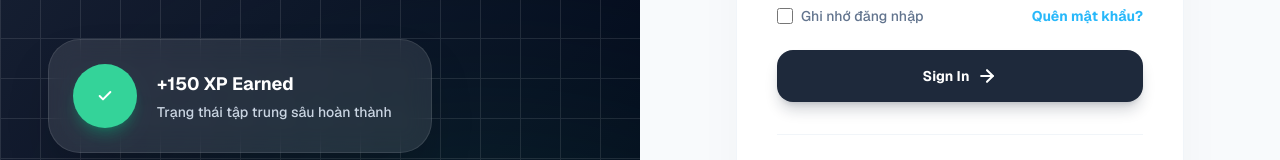
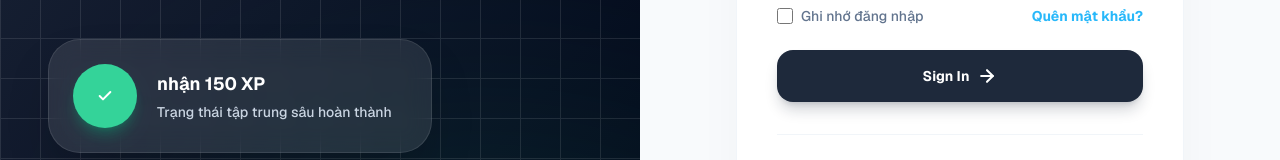
Before and after one commit to tribeti/task-master-pro, a Next.js app in the folder src/: page /login in a window 1280 px wide. Shown: the part 482-642 px from the top of the page. Built offline with nearby package versions, Linux system fonts and the light colour scheme; no server answers.

Commit message:
sửa test

```diff
--- a/src/app/login/page.tsx
+++ b/src/app/login/page.tsx
@@ -219,7 +219,7 @@ export default function TaskFlowAuth() {
                 <CheckIcon />
               </div>
               <div>
-                <h4 className="text-white font-bold text-lg">+150 XP Earned</h4>
+                <h4 className="text-white font-bold text-lg">nhận 150 XP</h4>
                 <p className="text-slate-300 text-sm font-medium mt-1">
                   Trạng thái tập trung sâu hoàn thành
                 </p>
@@ -486,8 +486,8 @@ export default function TaskFlowAuth() {
                   <div className="relative group">
                     <div
                       className={`absolute inset-y-0 left-0 pl-4 flex items-center pointer-events-none transition-colors ${emailFormatError
-                          ? "text-red-400"
-                          : "text-slate-400 group-focus-within:text-[#FF8B5E]"
+                        ? "text-red-400"
+                        : "text-slate-400 group-focus-within:text-[#FF8B5E]"
                         }`}
                     >
                       <MailIcon />
@@ -502,8 +502,8 @@ export default function TaskFlowAuth() {
                       }}
                       placeholder="Email address"
                       className={`w-full pl-12 pr-4 py-4 bg-slate-50 border rounded-2xl text-sm font-medium text-slate-800 focus:outline-none focus:bg-white transition-all placeholder:text-slate-400 ${emailFormatError
-                          ? "border-red-300 focus:border-red-400"
-                          : "border-slate-200 focus:border-[#FF8B5E]"
+                        ? "border-red-300 focus:border-red-400"
+                        : "border-slate-200 focus:border-[#FF8B5E]"
                         }`}
                       aria-describedby="email-format-error"
                     />
--- a/src/components/landing/HeroSection.tsx
+++ b/src/components/landing/HeroSection.tsx
@@ -84,7 +84,7 @@ export default function HeroSection() {
               <p className="text-[10px] font-bold tracking-widest uppercase text-white/80">
                 Chuỗi ngày hiện tại
               </p>
-              <p className="text-3xl font-black tracking-tighter">12 Days</p>
+              <p className="text-3xl font-black tracking-tighter">12 ngày</p>
             </div>
           </div>
         </div>
```
Also changed, not shown: 2 other files (tests, documents, lock files or other folders).
